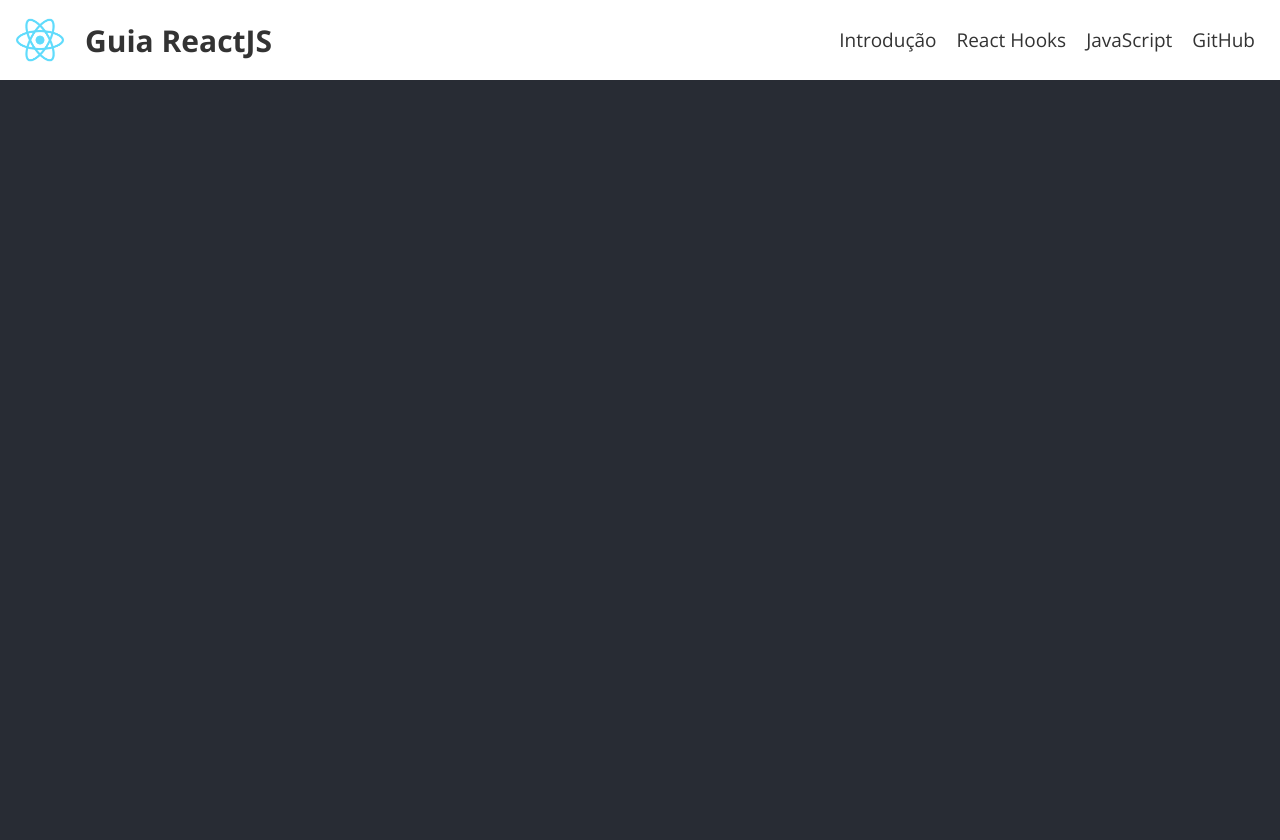
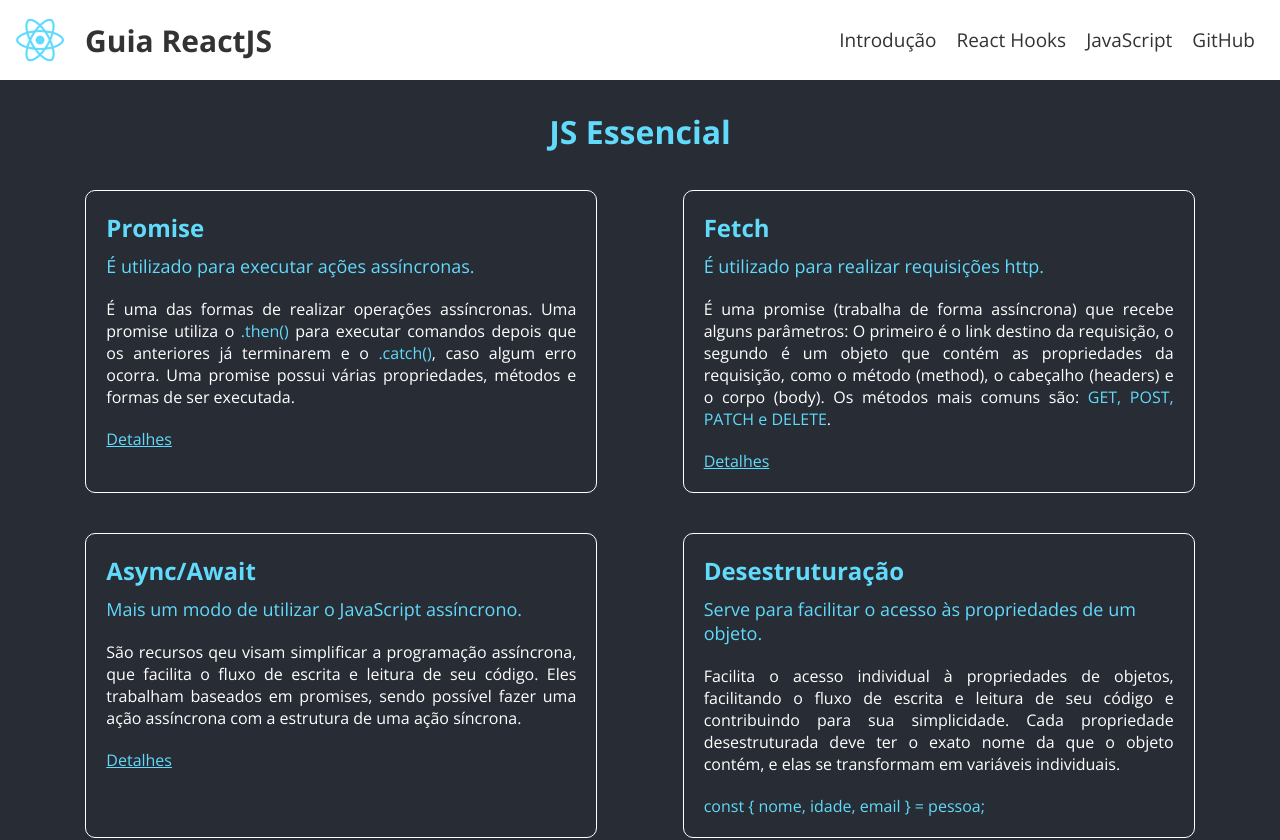
Before and after one commit to MatheusAndrade23/Guia_ReactJS, a React (Create React App) app: page /js in a window 1280 px wide. Shown: the top 840 px of the page. Before the commit the page ends 800 px from the top, so only its background shows below. Built offline with nearby package versions, Linux system fonts and the light colour scheme.

Commit message:
JS Essencial

```diff
--- a/src/App.js
+++ b/src/App.js
@@ -4,6 +4,7 @@ import Home from './components/pages/Home.jsx';
 import Header from './components/layouts/Header.jsx';
 import Intro from './components/pages/Intro.jsx';
 import Hooks from './components/pages/Hooks.jsx';
+import Js from './components/pages/Js.jsx';
 
 function App() {
   return (
@@ -13,6 +14,7 @@ function App() {
           <Route exact path='/' element={<Home />}/>
           <Route path='/intro' element={<Intro />}/>
           <Route path='/hooks' element={<Hooks />}/>
+          <Route path='/js' element={<Js />}/>
         </Routes>
     </Router>
   )
--- a/src/components/pages/Hooks.jsx
+++ b/src/components/pages/Hooks.jsx
@@ -102,10 +102,11 @@ function Hooks (){
 
             <article className='imperative'>
                 <h2>useImperativeHandle</h2>
-                <h4>É utilizado para passar um <span>ref</span> para um componente pai.</h4>
+                <h4>É utilizado para passar uma <span>ref</span> para um componente pai.</h4>
                 <p>Para importar: <span>import {useImperativeHandle} from 'react';</span></p>
-                <p>Deve ser combinado com o <span>forwardRef</span>:</p>
-                <span>export default forwardRef(Imperative)</span>
+                <p>Recebe 3 parâmetros: O primeiro é a referência a ser passada, o segundo é uma função
+                    e o terceiro é um array de dependências. E deve ser combinado com o <span>forwardRef</span>:</p>
+                <span>export default forwardRef(Imperative);</span>
             </article>
 
             <article className='layout'>
--- a/src/components/pages/Intro.jsx
+++ b/src/components/pages/Intro.jsx
@@ -93,6 +93,7 @@ function Intro() {
                     <li><a href='https://blog.geekhunter.com.br/um-guia-para-usar-react-js/'>Guia ReactJs GeekHunter</a></li>
                     <li><a href='https://www.devmedia.com.br/react/'>DevMedia React</a></li>
                     <li><a href='https://www.udemy.com/course/curso-de-reactjs-nextjs-completo-do-basico-ao-avancado/'>Curso recomendado</a></li>
+                    <li><a href="https://github.com/rafaballerini/ReactHooks">React Hooks - Ballerini</a></li>
                 </ul>
             </article>
         </div>
--- /dev/null
+++ b/src/components/pages/Js.jsx
@@ -0,0 +1,79 @@
+function Js() {
+
+    let destructuring = 'const { nome, idade, email } = pessoa;'
+
+    return(
+        <div className="containerJS">
+        <h1>JS Essencial</h1>
+
+        <article className='promise'>
+            <h2>Promise</h2>
+            <h4>É utilizado para executar ações assíncronas.</h4>
+
+            <p>É uma das formas de realizar operações assíncronas. Uma promise utiliza o <span>.then()</span> para executar
+            comandos depois que os anteriores já terminarem e o <span>.catch()</span>, caso algum erro ocorra. Uma promise
+            possui várias propriedades, métodos e formas de ser executada.</p>
+
+        <a href='https://developer.mozilla.org/pt-BR/docs/Web/JavaScript/Reference/Global_Objects/Promise'>Detalhes</a>
+        </article>
+
+        <article className='fetch'>
+            <h2>Fetch</h2>
+            <h4>É utilizado para realizar requisições http.</h4>
+
+            <p>É uma promise (trabalha de forma assíncrona) que recebe alguns parâmetros: O primeiro é o link destino da requisição, o segundo é um objeto
+                que contém as propriedades da requisição, como o método (method), o cabeçalho (headers) e o corpo (body). Os métodos mais comuns
+                são: <span>GET, POST, PATCH e DELETE</span>.</p>
+
+            <a href="https://developer.mozilla.org/pt-BR/docs/Web/API/Fetch_API/Using_Fetch">Detalhes</a>
+
+        </article>
+
+        <article className='async'>
+            <h2>Async/Await</h2>
+            <h4>Mais um modo de utilizar o JavaScript assíncrono.</h4>
+
+            <p>São recursos qeu visam simplificar a programação assíncrona, que facilita o fluxo de escrita e leitura de seu código.
+                Eles trabalham baseados em promises, sendo possível fazer uma ação assíncrona com a estrutura de uma ação síncrona.</p>
+            <a href='https://www.alura.com.br/artigos/async-await-no-javascript-o-que-e-e-quando-usar'>Detalhes</a>
+
+        </article>
+
+        <article className='destructuring'>
+            <h2>Desestruturação</h2>
+            <h4>Serve para facilitar o acesso às propriedades de um objeto.</h4>
+
+            <p>Facilita o acesso individual à propriedades de objetos, facilitando o fluxo de escrita e leitura de seu código
+                e contribuindo para sua simplicidade. Cada propriedade desestruturada deve ter o exato nome da que o objeto contém,
+                e elas se transformam em variáveis individuais.
+            </p>
+            <span>{destructuring}</span>
+
+        </article>
+
+        <article className='map'>
+            <h2>Map</h2>
+            <h4>Método do JavaScript para arrays.</h4>
+
+            <p>É utilizado para percorrer arrays de forma mais simples e intuitiva. Possui 2 parâmetros: Sendo o primeiro
+                correspondente ao item iterado e o segundo o index deste item. Vale lembrar que ele retorna um novo array como resultado.</p>
+
+            <a href="https://developer.mozilla.org/pt-BR/docs/Web/JavaScript/Reference/Global_Objects/Array/map">Detalhes</a>
+        </article>
+
+        <article className='reduce'>
+            <h2>Reduce</h2>
+            <h4>Método do JavaScript para arrays.</h4>
+            <p>Recebe 4 parâmetros: O acumulador, o valor atual, o index atual e o
+                array original. O <span>reduce</span> retorna um único valor no final, e é relacionado ao acumulador, em que
+                seu valor é atualizado a cada iteração pelo array.
+            </p>
+
+            <a href='https://developer.mozilla.org/pt-BR/docs/Web/JavaScript/Reference/Global_Objects/Array/reduce'>Detalhes</a>
+        </article>
+
+    </div>
+    )
+}
+
+export default Js;
--- a/src/css/index.css
+++ b/src/css/index.css
@@ -137,6 +137,53 @@
   text-align: justify;
 }
 
+.containerJS {
+  margin-top: 90px;
+  width: 100%;
+  display: flex;
+  flex-direction: row;
+  flex-wrap: wrap;
+  justify-content: space-evenly;
+  position: relative;
+}
+.containerJS h1 {
+  position: absolute;
+  color: #61dafb;
+  margin: 20px 0;
+  margin-top: -60px;
+}
+.containerJS > article {
+  min-height: 300px;
+  min-width: 350px;
+  width: 40%;
+  border: 1px solid #fff;
+  border-radius: 10px;
+  margin: 20px 0;
+  padding: 20px;
+}
+.containerJS h2 {
+  color: #61dafb;
+}
+.containerJS h4 {
+  color: #61dafb;
+  font-weight: lighter;
+  margin-top: 10px;
+  font-size: 18px;
+}
+.containerJS p {
+  color: #fff;
+  margin: 20px 0;
+  text-align: justify;
+}
+.containerJS span {
+  color: #61dafb;
+  text-align: justify;
+}
+.containerJS a {
+  color: #61dafb;
+  text-decoration: underline;
+}
+
 * {
   padding: 0;
   margin: 0;
--- /dev/null
+++ b/src/sass/modules/_js.sass
@@ -0,0 +1,49 @@
+@use '../base/variables'
+
+.containerJS
+    margin-top: 90px
+    width: 100%
+    display: flex
+    flex-direction: row
+    flex-wrap: wrap
+    justify-content: space-evenly
+    position: relative
+
+    h1
+        position: absolute
+        color: variables.$primary-color
+        margin: 20px 0
+        margin-top: -60px
+
+    > article
+
+        min-height: 300px
+        min-width: 350px
+        width: 40%
+        border: 1px solid variables.$light-color
+        border-radius: 10px
+        margin: 20px 0
+        padding: 20px
+
+    h2
+        color: variables.$primary-color
+
+    h4
+        color: variables.$primary-color
+        font-weight: lighter
+        margin-top: 10px
+        font-size: 18px
+
+    p
+        color: variables.$light-color
+        margin: 20px 0
+        text-align: justify
+
+    span
+
+        color: variables.$primary-color
+        text-align: justify
+
+    a
+        color: variables.$primary-color
+        text-decoration: underline
--- a/src/sass/modules/modules.sass
+++ b/src/sass/modules/modules.sass
@@ -1,3 +1,4 @@
 @use './home'
 @use './intro'
 @use './hooks'
+@use './js'
```
Also changed, not shown: src/logo.svg (deleted), 1 other file (tests, documents, lock files or other folders).
